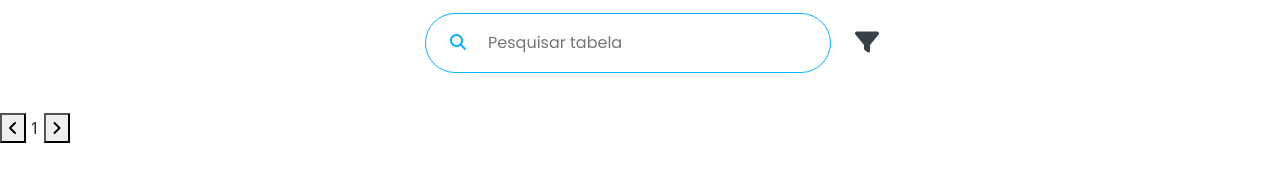
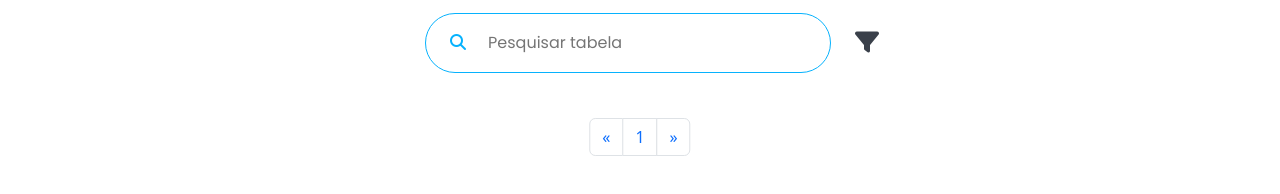
Before and after one commit to 2023M2T9-Inteli/Projeto2, a website: page src/frontend/pesquisa.html in a window 1280 px wide. Shown: the part 54-248 px from the top of the page. Drawn offline with nearby package versions, Linux system fonts and the light colour scheme; no server answers.

Commit message:
estilizando paginação & comentando código

```diff
--- a/src/frontend/css/pages/pesquisa.css
+++ b/src/frontend/css/pages/pesquisa.css
@@ -61,3 +61,13 @@ input[type="text"] {
     background: var(--color-primary-click);
     transition: .5s ease-in;
 }
+
+/* nav com os elementos da paginação */
+#paginacao {
+    position: absolute;
+    left: 50%;
+    transform: translate(-50%, -50%);
+    margin-top: 2rem;
+    margin-bottom: 2rem;
+    cursor: pointer;
+}
--- a/src/frontend/pesquisa.html
+++ b/src/frontend/pesquisa.html
@@ -193,14 +193,26 @@
     <div id="resultados"></div>
   </section>
   <footer>
-    <button id="botaoVoltarPagina"><i class="fa-solid fa-angle-left"></i></button>
-    <span id="paginaAtual">1</span>
-    <button id="botaoAvancarPagina"><i class="fa-solid fa-angle-right"></i></button>
+    <nav id="paginacao" aria-label="Navegação de página exemplo">
+      <ul class="pagination">
+        <li class="page-item">
+          <a id="botaoVoltarPagina" class="page-link" aria-label="Anterior">
+            <span aria-hidden="true">&laquo;</span>
+            <span class="sr-only">Anterior</span>
+          </a>
+        </li>
+        <li class="page-item"><a class="page-link" id="paginaAtual">1</a></li>
+        <li class="page-item">
+          <a id="botaoAvancarPagina" class="page-link" aria-label="Próximo">
+            <span aria-hidden="true">&raquo;</span>
+            <span class="sr-only">Próximo</span>
+          </a>
+        </li>
+      </ul>
+    </nav>
   </footer>
-
-  <script src="/assets/js/pesquisar.js"></script>
-  <script src="/assets/js/menu.js"></script>
-  <script src="/assets/js/modoEscuro.js"></script>
 </body>
-
+<script src="/assets/js/pesquisar.js"></script>
+<script src="/assets/js/menu.js"></script>
+<script src="/assets/js/modoEscuro.js"></script>
 </html>
```
Also changed, not shown: src/frontend/assets/js/resultadoCampos.js (+14 -14 lines).
